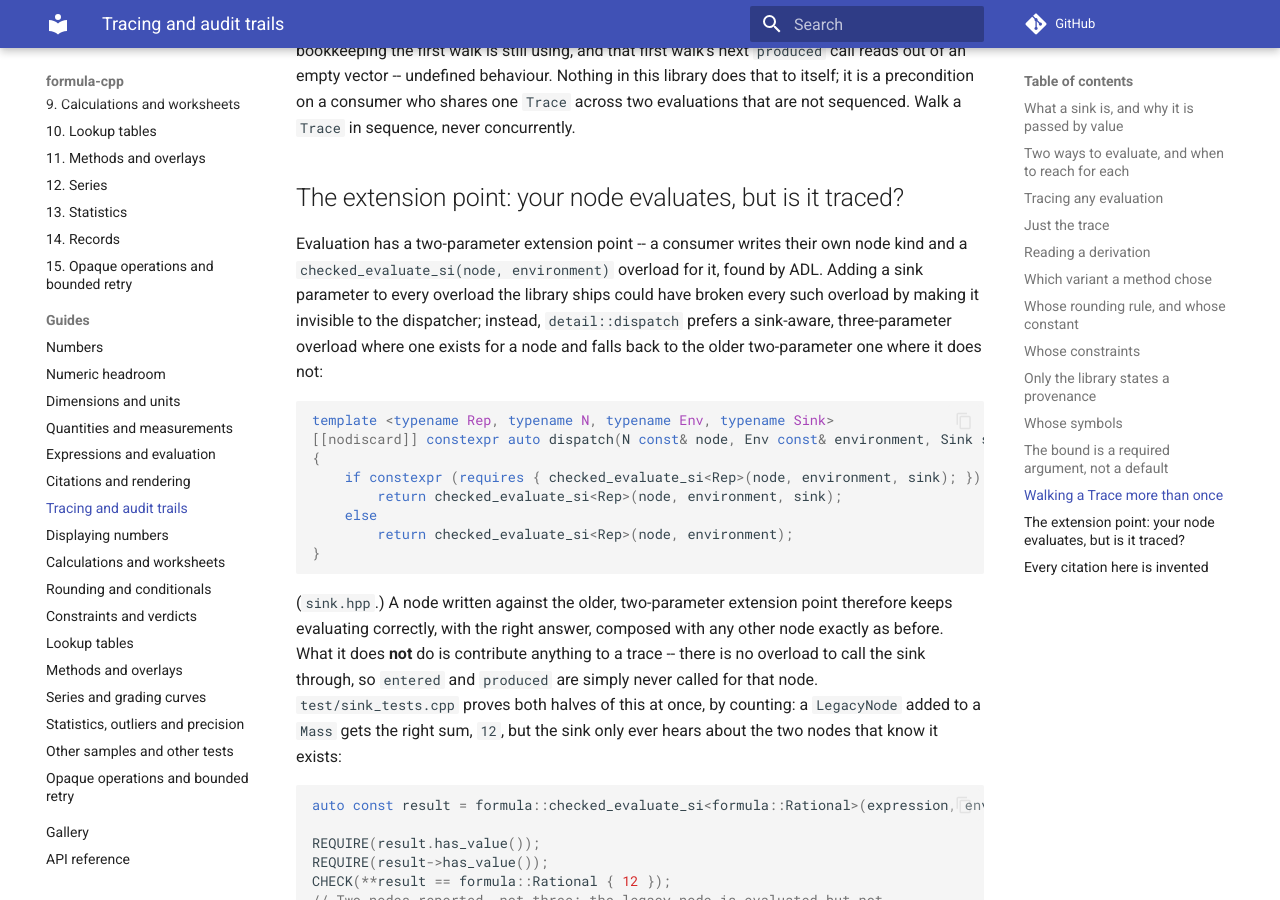
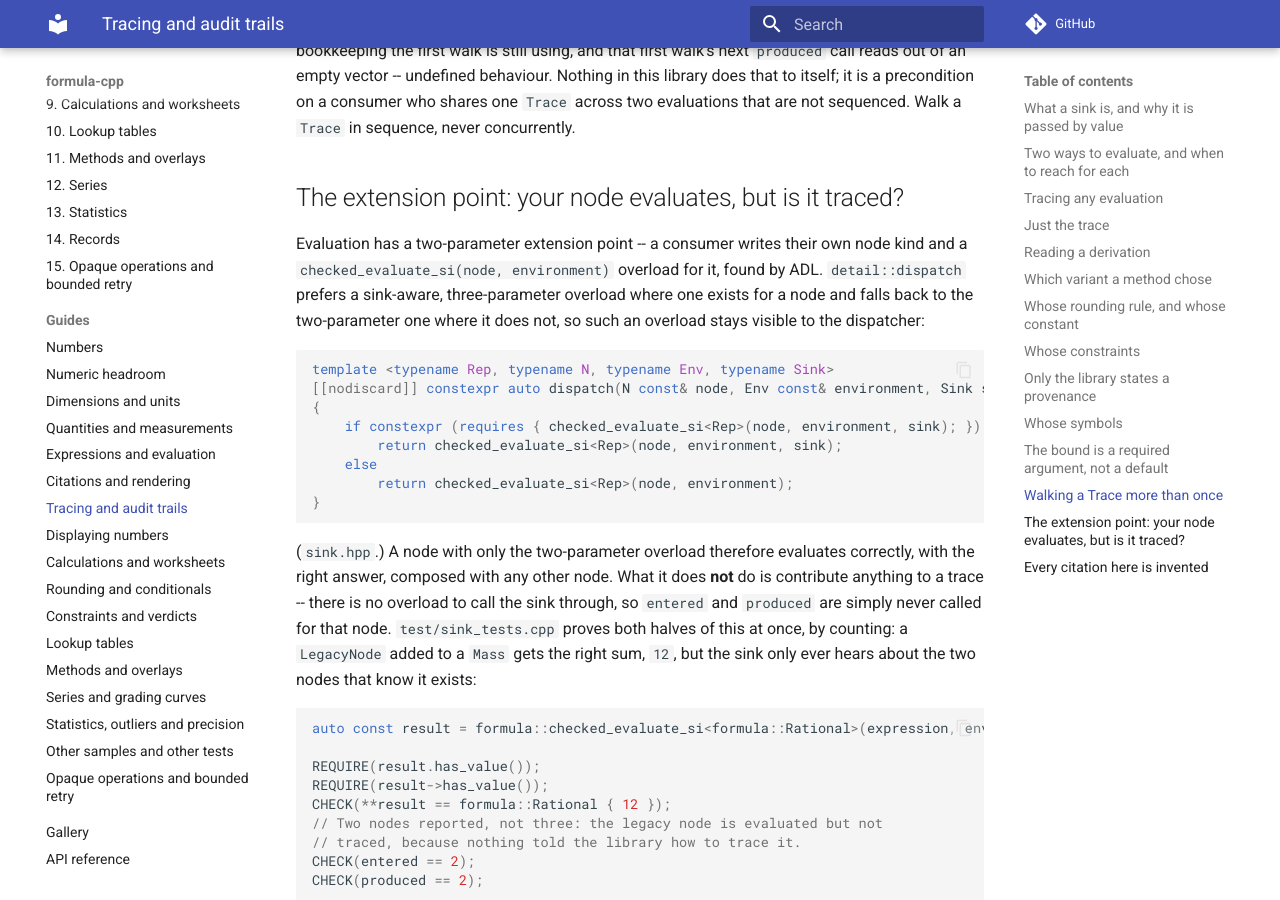
Before and after one commit to LASTRADA-Software/formula-cpp, an MkDocs documentation site: the page built from docs/tracing.md, in a window 1280 px wide and 900 px high, scrolled down 17414 px. Built offline with MkDocs 1.6.1 and Material for MkDocs 9.7.7, drawn with Linux system fonts in a browser that asks for light colours; comment, search, counter and statistics services are not loaded.

Commit message:
docs: state the present in the comments and guides the check cannot read
Some history in the API reference and the guides used wording the
current-state check has no pattern for: what a lookup node's corrections
member was before, a design tried first, a rule that did not exist yet, a
notation a review caught. Each now states what the library does, or what
the alternative would do, in the present or the conditional. Compiler
measurements stay as recorded.

Signed-off-by: Christian Parpart <c.parpart@lastrada.net>

````diff
--- a/docs/tracing.md
+++ b/docs/tracing.md
@@ -895,11 +895,9 @@ are not sequenced. Walk a `Trace` in sequence, never concurrently.
 
 Evaluation has a two-parameter extension point -- a consumer writes their
 own node kind and a `checked_evaluate_si(node, environment)` overload for it,
-found by ADL. Adding a sink parameter to every overload the library ships
-could have broken every such overload by making it invisible to the
-dispatcher; instead, `detail::dispatch` prefers a sink-aware, three-parameter
-overload where one exists for a node and falls back to the older
-two-parameter one where it does not:
+found by ADL. `detail::dispatch` prefers a sink-aware, three-parameter
+overload where one exists for a node and falls back to the two-parameter one
+where it does not, so such an overload stays visible to the dispatcher:
 
 ```cpp
 template <typename Rep, typename N, typename Env, typename Sink>
@@ -912,14 +910,13 @@ template <typename Rep, typename N, typename Env, typename Sink>
 }
 ```
 
-(`sink.hpp`.) A node written against the older, two-parameter extension point
-therefore keeps evaluating correctly, with the right answer, composed with any
-other node exactly as before. What it does **not** do is contribute anything
-to a trace -- there is no overload to call the sink through, so `entered` and
-`produced` are simply never called for that node. `test/sink_tests.cpp` proves
-both halves of this at once, by counting: a `LegacyNode` added to a `Mass`
-gets the right sum, `12`, but the sink only ever hears about the two nodes
-that know it exists:
+(`sink.hpp`.) A node with only the two-parameter overload therefore evaluates
+correctly, with the right answer, composed with any other node. What it does
+**not** do is contribute anything to a trace -- there is no overload to call
+the sink through, so `entered` and `produced` are simply never called for that
+node. `test/sink_tests.cpp` proves both halves of this at once, by counting:
+a `LegacyNode` added to a `Mass` gets the right sum, `12`, but the sink only
+ever hears about the two nodes that know it exists:
 
 ```cpp
 auto const result = formula::checked_evaluate_si<formula::Rational>(expression, environmentOf(5, 1), sink);
````
Also changed, not shown: docs/citations.md (+9 -9 lines), docs/lookup-tables.md (+4 -4 lines), docs/quantities.md (+1 -1 lines), docs/rounding-and-conditionals.md (+10 -11 lines), 8 other files.
